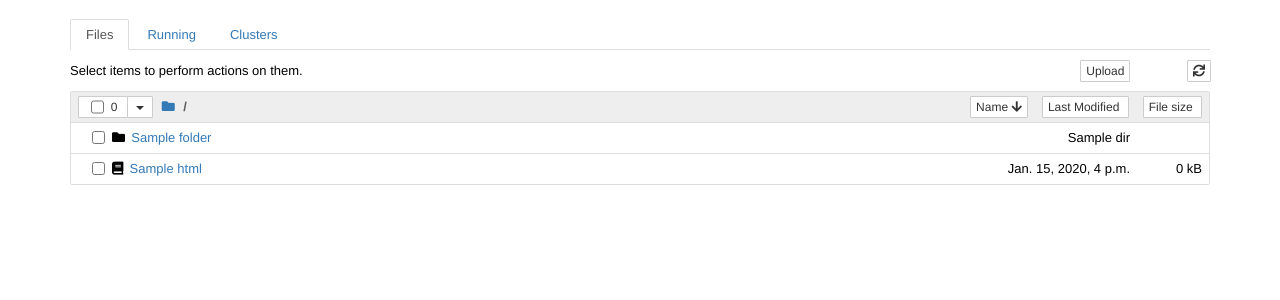
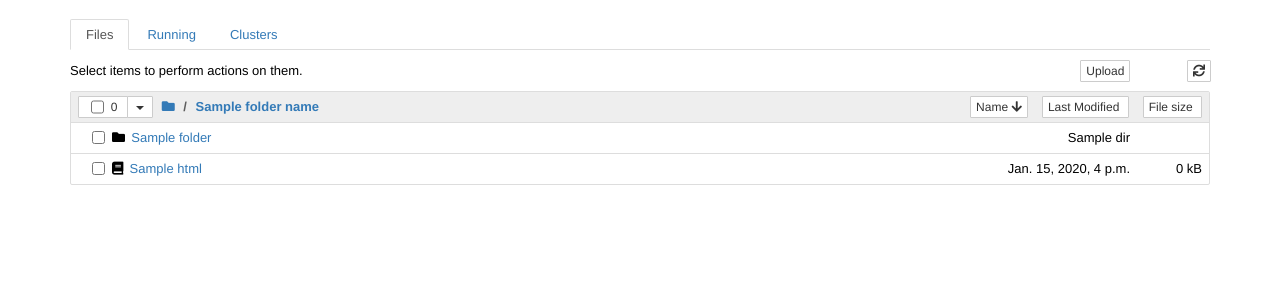
Before and after one commit to timurbakibayev/jupyter, a Django app: template jupyterkz/templates/home.html in a window 1280 px wide. Shown: the part 41-341 px from the top of the page. Run offline with Django 3.2, Linux system fonts and the light colour scheme; tables that the repository leaves empty hold one stand-in row (values such as "Sample post"); the template is opened without the code that fills it: values that come from a table or form of the project are taken from there, most other values are stand-ins (such as "Sample title", 1, 10 or a date in 2020); some libraries are stand-ins or nearby versions.

Commit message:
folder name

```diff
--- a/jupyterkz/fiesta/views.py
+++ b/jupyterkz/fiesta/views.py
@@ -124,7 +124,7 @@ def index(request, folder_name=""):
         files = Html.objects.filter(author=by_user)
         dirs = []
 
-    return render(request, "home.html", context={"user": user, "files": files, "dirs": dirs})
+    return render(request, "home.html", context={"user": user, "files": files, "dirs": dirs, "folder_name": folder_name.lower()})
 
 
 def show(request, filename):
--- a/jupyterkz/templates/home.html
+++ b/jupyterkz/templates/home.html
@@ -167,7 +167,7 @@
                             <div id="project_name">
                                 <ul class="breadcrumb">
                                     <li><a href="/"><i class="fa fa-folder"></i></a></li>
-                                    <li><a href="/"></a></li>
+                                    <li><a href="/{{ folder_name }}">{{ folder_name }}</a></li>
                                 </ul>
                             </div>
                             <div id="file_size" class="pull-right sort_button">
```
